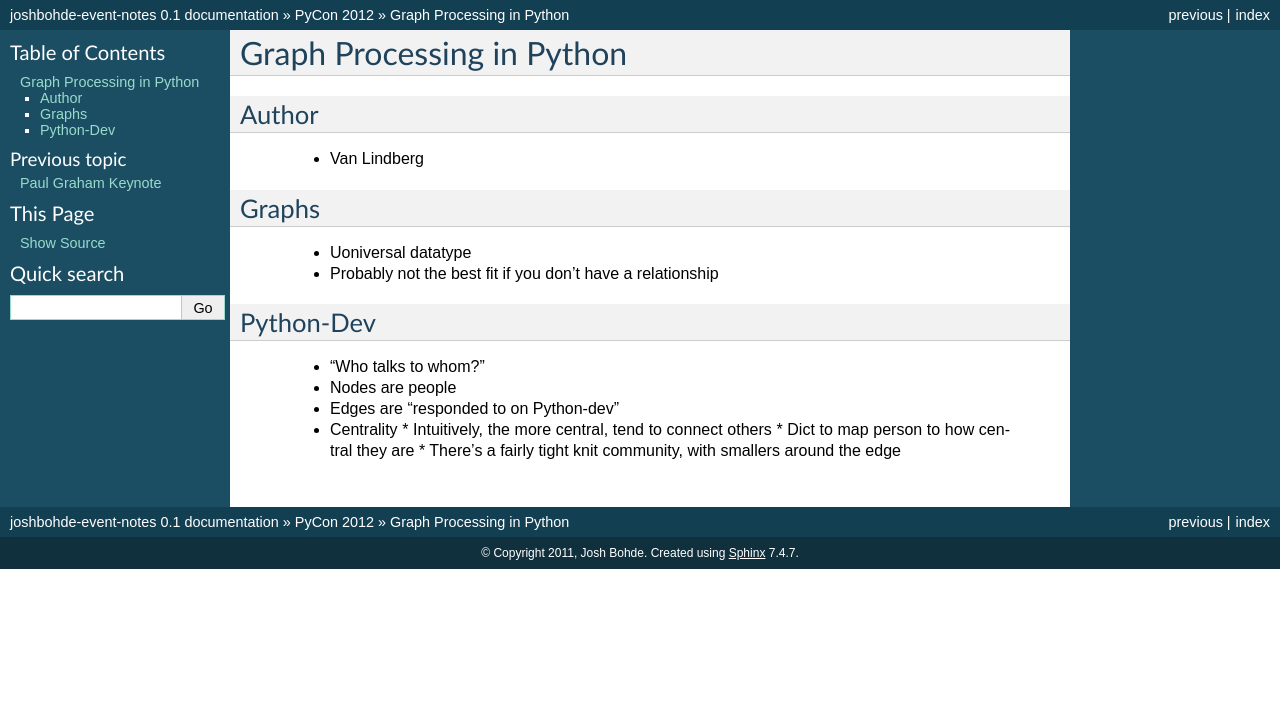
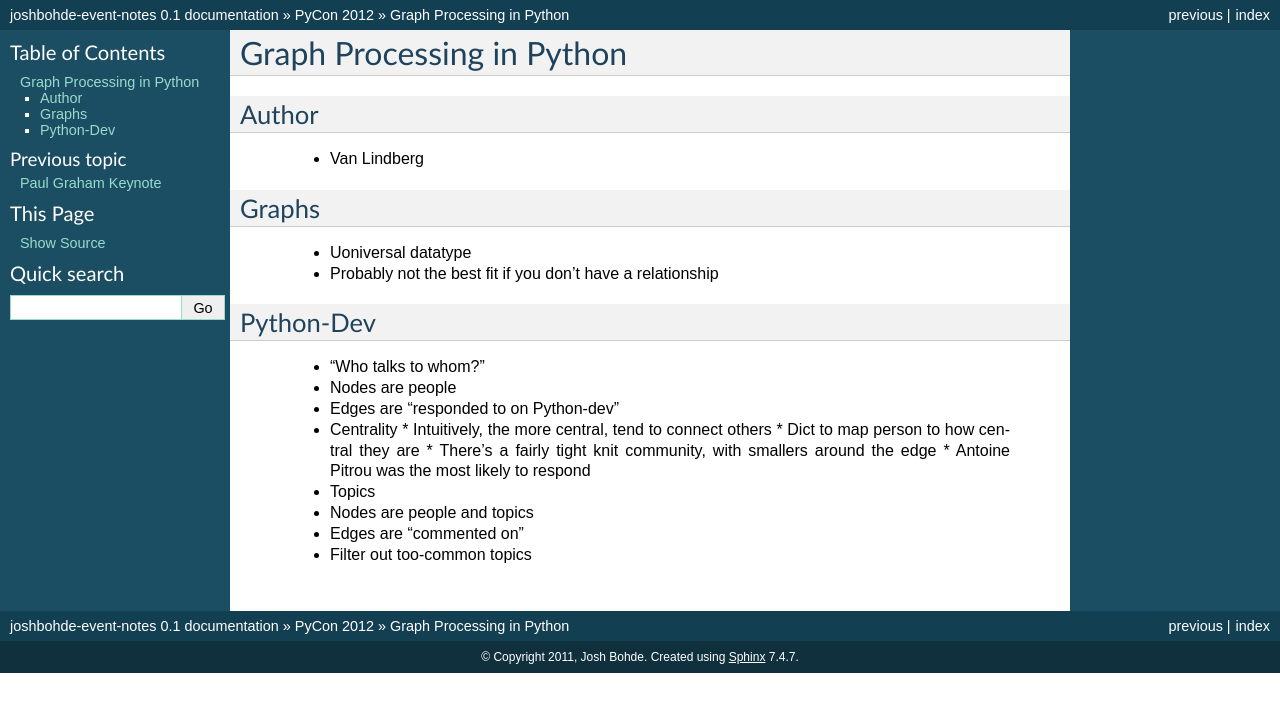
Before and after one commit to bohde/joshbohde-event-notes, a Sphinx documentation site: the page built from source/pycon_2012/graph_processing_in_python.rst, in a window 1280 px wide. Shown: the top 712 px of the page. Built offline with Sphinx 7.4.7, drawn with Linux system fonts in a browser that asks for light colours.

```diff
--- a/source/pycon_2012/graph_processing_in_python.rst
+++ b/source/pycon_2012/graph_processing_in_python.rst
@@ -20,3 +20,9 @@ Python-Dev
     * Intuitively, the more central, tend to connect others
     * Dict to map person to how central they are
     * There's a fairly tight knit community, with smallers around the edge
+    * Antoine Pitrou was the most likely to respond
+
+  * Topics
+  * Nodes are people and topics
+  * Edges are "commented on"
+  * Filter out too-common topics
```
Also changed, not shown: source/pycon_2012/fast_test_slow_test.rst (added, +17 -0 lines).
